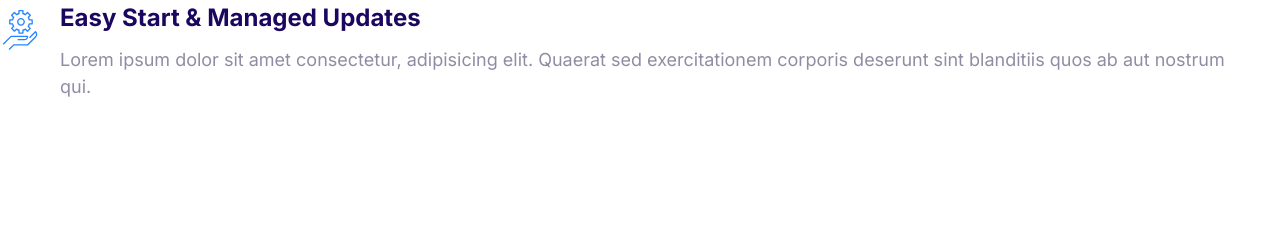
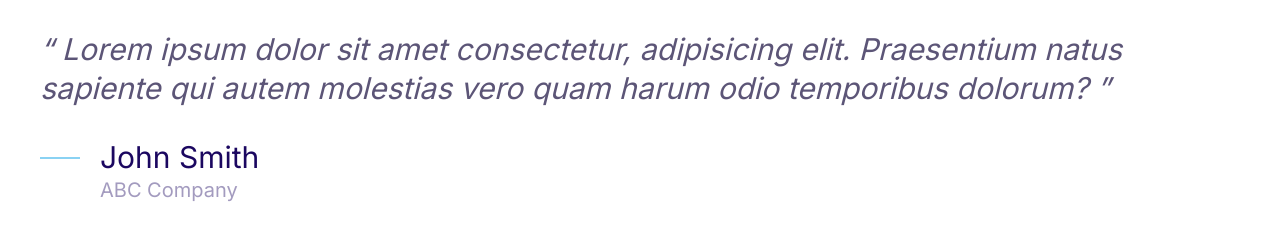
Before and after one commit to micposp/universal-service-provider, a plain HTML site: page index.html in a window 1280 px wide. Drawn offline with Linux system fonts and the light colour scheme.

Commit message:
Build the quotes component

```diff
--- a/css/styles.css
+++ b/css/styles.css
@@ -4,6 +4,7 @@
   --color-accent: #ff3400;
   --color-headings: #1b0760;
   --color-body: #918ca4;
+  --color-body-darker: #5c5577;
   --color-border: #ccc;
   --border-radius: 30px;
   --card-border-radius: 7px;
@@ -384,3 +385,50 @@ a {
 .media__image {
   margin-top: 1rem;
 }
+
+/* Quotes */
+.quote {
+  font-size: 3rem;
+  font-style: italic;
+  color: var(--color-body-darker);
+  line-height: 1.3;
+}
+
+.quote__text::before {
+  content: open-quote;
+}
+
+.quote__text::after {
+  content: close-quote;
+}
+
+.quote__author {
+  font-size: 3rem;
+  font-weight: 500;
+  font-style: normal;
+  margin-bottom: 0;
+}
+
+.quote__organization {
+  color: var(--color-headings);
+  opacity: 0.4;
+  font-size: 2rem;
+  font-style: normal;
+}
+
+.quote__line {
+  position: relative;
+  bottom: 10px;
+}
+
+@media screen and (min-width: 1024) {
+  .quote {
+    font-size: 2rem;
+  }
+  .quote__author {
+    font-size: 2.4rem;
+  }
+  .quote__organization {
+    font-size: 1.6rem;
+  }
+}
--- a/index.html
+++ b/index.html
@@ -13,20 +13,25 @@
     <link rel="stylesheet" href="css/styles.css" />
   </head>
   <body>
+    <blockquote class="quote">
+      <p class="quote__text">
+        Lorem ipsum dolor sit amet consectetur, adipisicing elit. Praesentium
+        natus sapiente qui autem molestias vero quam harum odio temporibus
+        dolorum?
+      </p>
+      <footer>
         <div class="media">
           <div class="media__image">
-        <svg class="icon icon--primary">
-          <use xlink:href="images/sprite.svg#snap"></use>
+            <svg class="icon icon--primary quote__line">
+              <use xlink:href="images/sprite.svg#line"></use>
             </svg>
           </div>
           <div class="media__body">
-        <h3 class="media__title">Easy Start & Managed Updates</h3>
-        <p>
-          Lorem ipsum dolor sit amet consectetur, adipisicing elit. Quaerat sed
-          exercitationem corporis deserunt sint blanditiis quos ab aut nostrum
-          qui.
-        </p>
+            <h3 class="media__title quote__author">John Smith</h3>
+            <p class="quote__organization">ABC Company</p>
           </div>
         </div>
+      </footer>
+    </blockquote>
   </body>
 </html>
```
Also changed, not shown: components/quotes.html (added, +19 -0 lines). Lines whose indentation alone changed are shown as unchanged.
